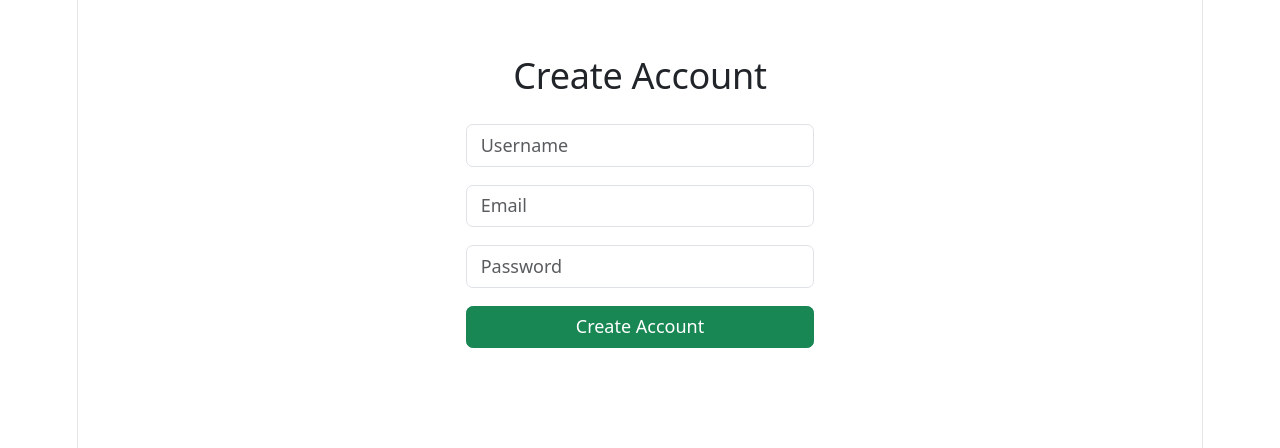
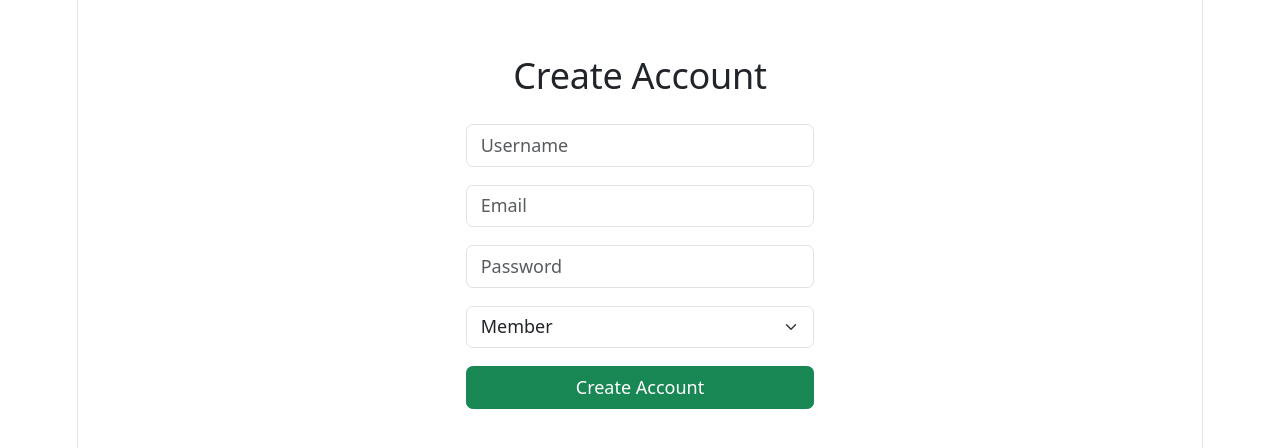
Before and after one commit to NegarAjam/online-library-system, a React app in the folder frontend/: page /register in a window 1280 px wide. Shown: the top 448 px of the page. Built offline with nearby package versions, Linux system fonts and the light colour scheme; the HTML template or start-up script is replaced by a standard one.

Commit message:
add role selection to user registration

```diff
--- a/frontend/src/pages/RegisterPage.jsx
+++ b/frontend/src/pages/RegisterPage.jsx
@@ -8,6 +8,7 @@ function RegisterPage() {
   const [username, setUsername] = useState("");
   const [email, setEmail] = useState("");
   const [password, setPassword] = useState("");
+  const [role, setRole] = useState("member");
 
   const handleRegister = async () => {
     try {
@@ -15,28 +16,26 @@ function RegisterPage() {
         username,
         email,
         password,
+        role,
       });
 
       alert("Account created successfully");
 
       navigate("/");
     } catch (error) {
-
       const data = error.response?.data;
 
       if (data?.username) {
         alert(data.username[0]);
-        }
-        else if (data?.email) {
+      } else if (data?.email) {
         alert(data.email[0]);
-        }
-        else if (data?.password) {
+      } else if (data?.password) {
         alert(data.password[0]);
-        }
-        else {
+      } else if (data?.role) {
+        alert(data.role[0]);
+      } else {
         alert("Registration failed");
       }
-
     }
   };
 
@@ -71,6 +70,15 @@ function RegisterPage() {
             onChange={(e) => setPassword(e.target.value)}
           />
 
+          <select
+            className="form-select mb-3"
+            value={role}
+            onChange={(e) => setRole(e.target.value)}
+          >
+            <option value="member">Member</option>
+            <option value="admin">Admin</option>
+          </select>
+
           <button
             className="btn btn-success w-100"
             onClick={handleRegister}
```
Also changed, not shown: 1 other file (tests, documents, lock files or other folders). Lines whose indentation alone changed are shown as unchanged.
